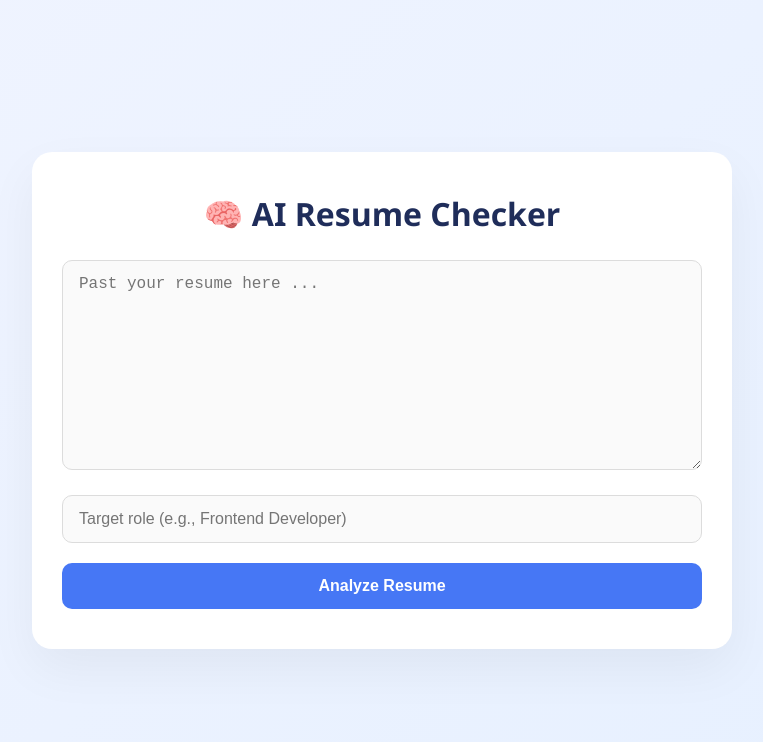
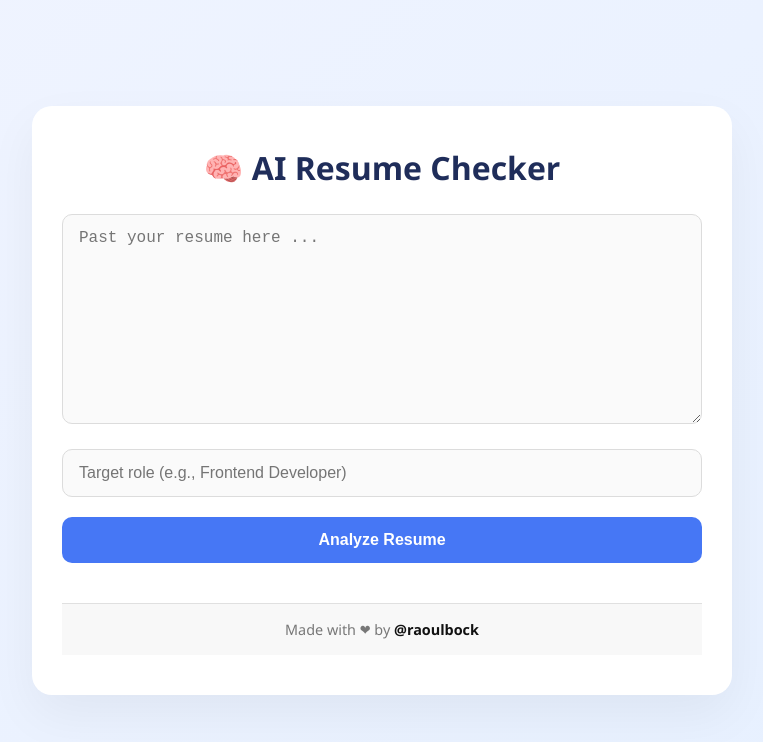
Before and after one commit to RaoulBock/RESUME-CHECKER-FRONT-END, a React (Vite) app: page / in a window 1280 px wide. Shown: the top 742 px of the page, without its empty margins (258-1021 px from the left). Built offline with nearby package versions, Linux system fonts and the light colour scheme.

Commit message:
added footer

```diff
--- a/src/App.jsx
+++ b/src/App.jsx
@@ -74,6 +74,18 @@
           <pre>{feedback}</pre>
         </div>
       )}
+      <footer className="footer">
+        <p>
+          Made with ❤ by{" "}
+          <a
+            href="https://github.com/raoulbock"
+            target="_blank"
+            rel="noopener noreferrer"
+          >
+            @raoulbock
+          </a>
+        </p>
+      </footer>
     </div>
   );
 }
--- a/src/index.css
+++ b/src/index.css
@@ -109,3 +109,58 @@
     font-size: 0.95rem;
   }
 }
+
+@keyframes fadeIn {
+  from {
+    opacity: 0;
+    transform: translateY(10px);
+  }
+  to {
+    opacity: 1;
+    transform: translateY(0);
+  }
+}
+
+/* Animation: Slide In Card */
+@keyframes slideUp {
+  from {
+    transform: translateY(30px);
+    opacity: 0;
+  }
+  to {
+    transform: translateY(0);
+    opacity: 1;
+  }
+}
+
+/* Apply to container */
+.container {
+  animation: slideUp 0.6s ease-out forwards;
+  opacity: 0;
+}
+
+/* Apply to feedback box */
+.feedback {
+  animation: fadeIn 0.5s ease-in-out;
+}
+.footer {
+  margin-top: 40px;
+  text-align: center;
+  padding: 1rem;
+  font-size: 0.9rem;
+  color: #777;
+  background-color: #f8f8f8;
+  border-top: 1px solid #e0e0e0;
+  animation: fadeIn 1.2s ease-in;
+}
+
+.footer a {
+  color: #111;
+  text-decoration: none;
+  font-weight: bold;
+  transition: color 0.3s ease;
+}
+
+.footer a:hover {
+  color: #007acc;
+}
```
